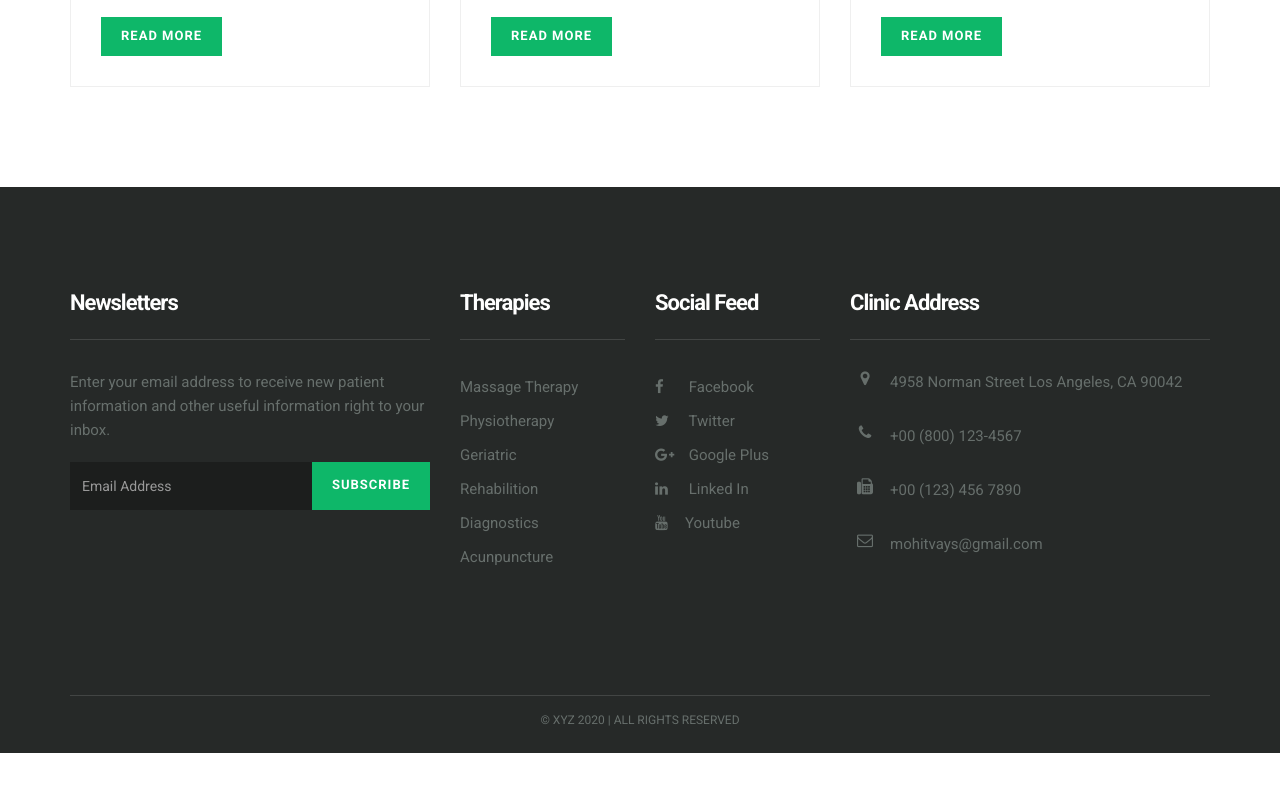
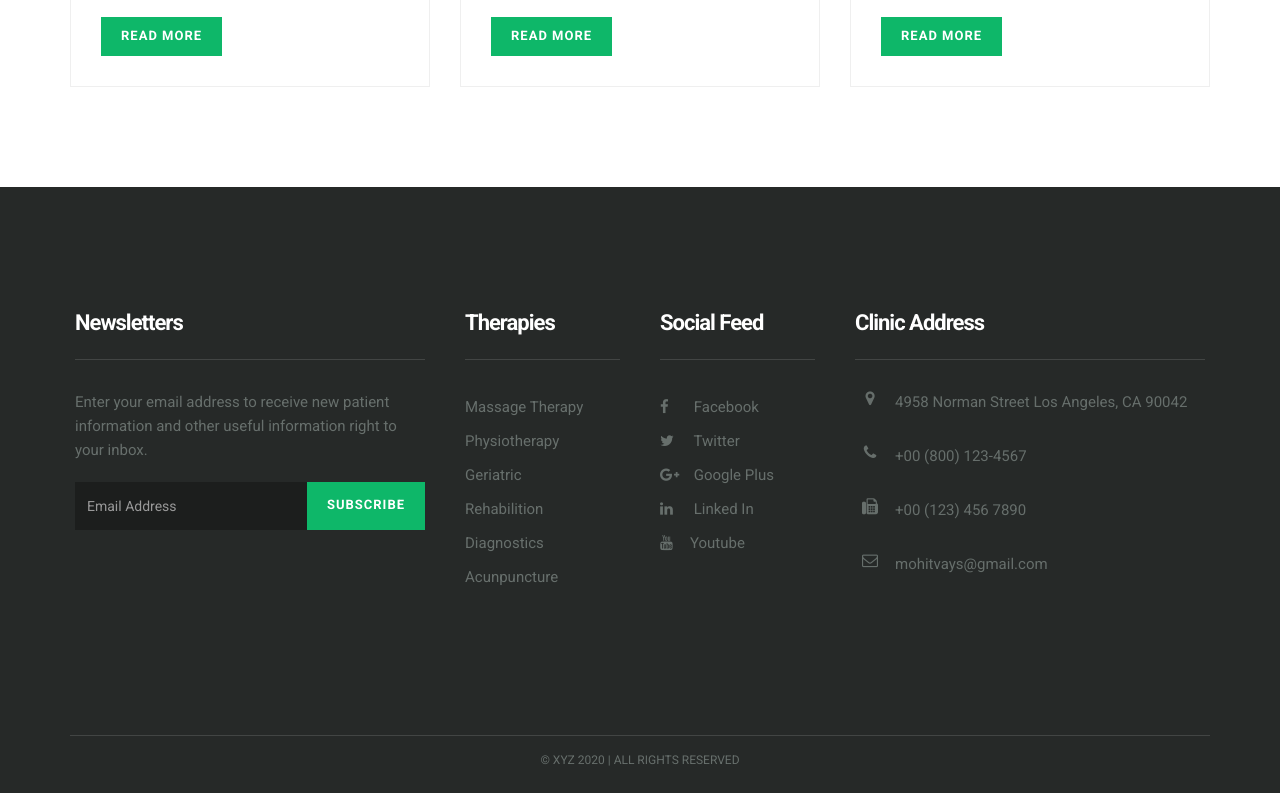
Before and after one commit to Ronnie434/Physiotherapy_website, a plain HTML site: page index.html in a window 1280 px wide. Shown: the part 3539-4332 px from the top of the page. Before the commit the page ends 4292 px from the top, so only its background shows below. Drawn offline with Linux system fonts and the light colour scheme.

Commit message:
Update index.html

```diff
--- a/index.html
+++ b/index.html
@@ -525,7 +525,7 @@
     <div class="footer">
       <div class="container">
         <div class="row">
-          <div class="col-lg-4 col-md-4 col-sm-6 col-xs-12">
+          <div class="col-lg-4 col-md-4 col-sm-6 col-xs-12" style="padding: 20px;">
             <div class="footer-widget widget-newsletter">
               <h2 class="widget-title">Newsletters</h2>
               <p>
@@ -547,7 +547,7 @@
               <!-- /input-group -->
             </div>
           </div>
-          <div class="col-lg-2 col-md-3 col-sm-2 col-xs-12">
+          <div class="col-lg-2 col-md-3 col-sm-2 col-xs-12" style="padding: 20px;">
             <div class="footer-widget">
               <h2 class="widget-title">Therapies</h2>
               <ul class="listnone">
@@ -560,7 +560,7 @@
               </ul>
             </div>
           </div>
-          <div class="col-lg-2 col-md-2 col-sm-2 col-xs-12">
+          <div class="col-lg-2 col-md-2 col-sm-2 col-xs-12" style="padding: 20px;">
             <div class="footer-widget footer-social">
               <h2 class="widget-title">Social Feed</h2>
               <ul class="listnone">
@@ -582,7 +582,7 @@
               </ul>
             </div>
           </div>
-          <div class="col-lg-4 col-md-2 col-sm-2 col-xs-12">
+          <div class="col-lg-4 col-md-2 col-sm-2 col-xs-12" style="padding: 20px;">
             <div class="footer-widget footer-social">
               <h2 class="widget-title">Clinic Address</h2>
               <ul class="listnone contact">
```
